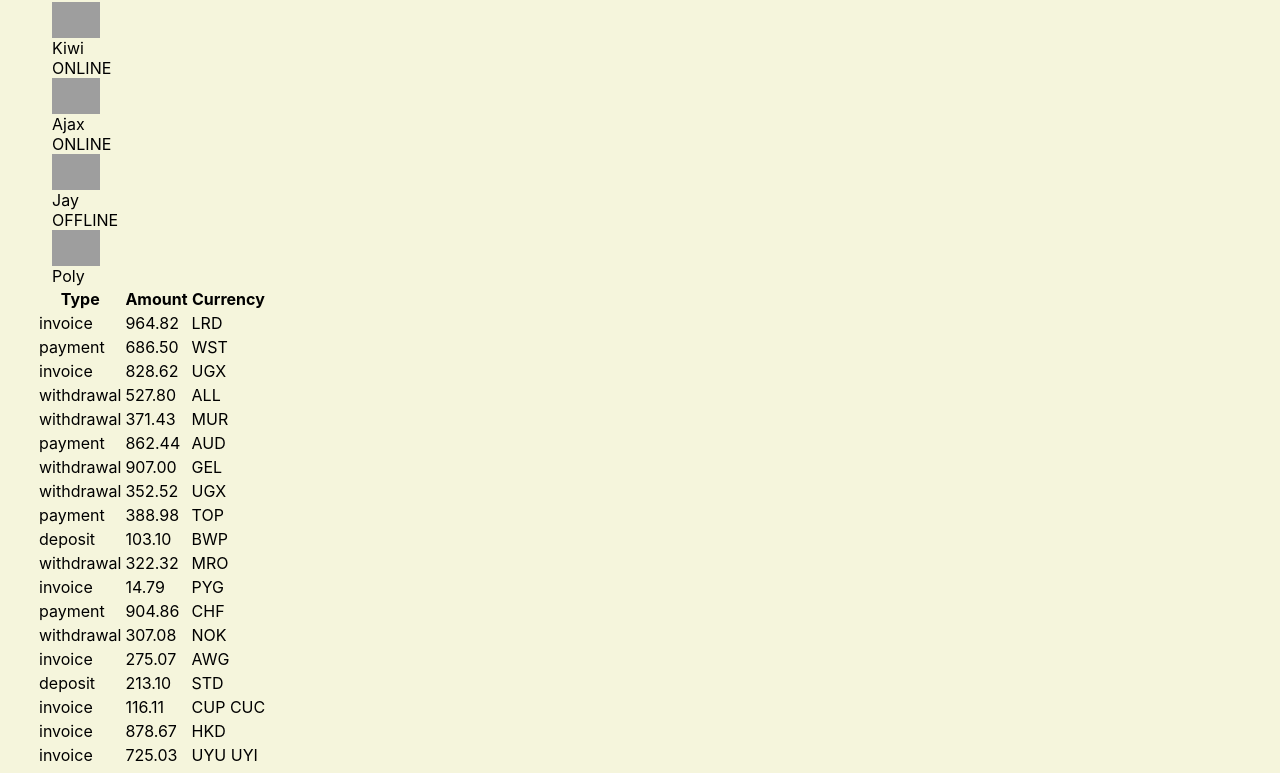
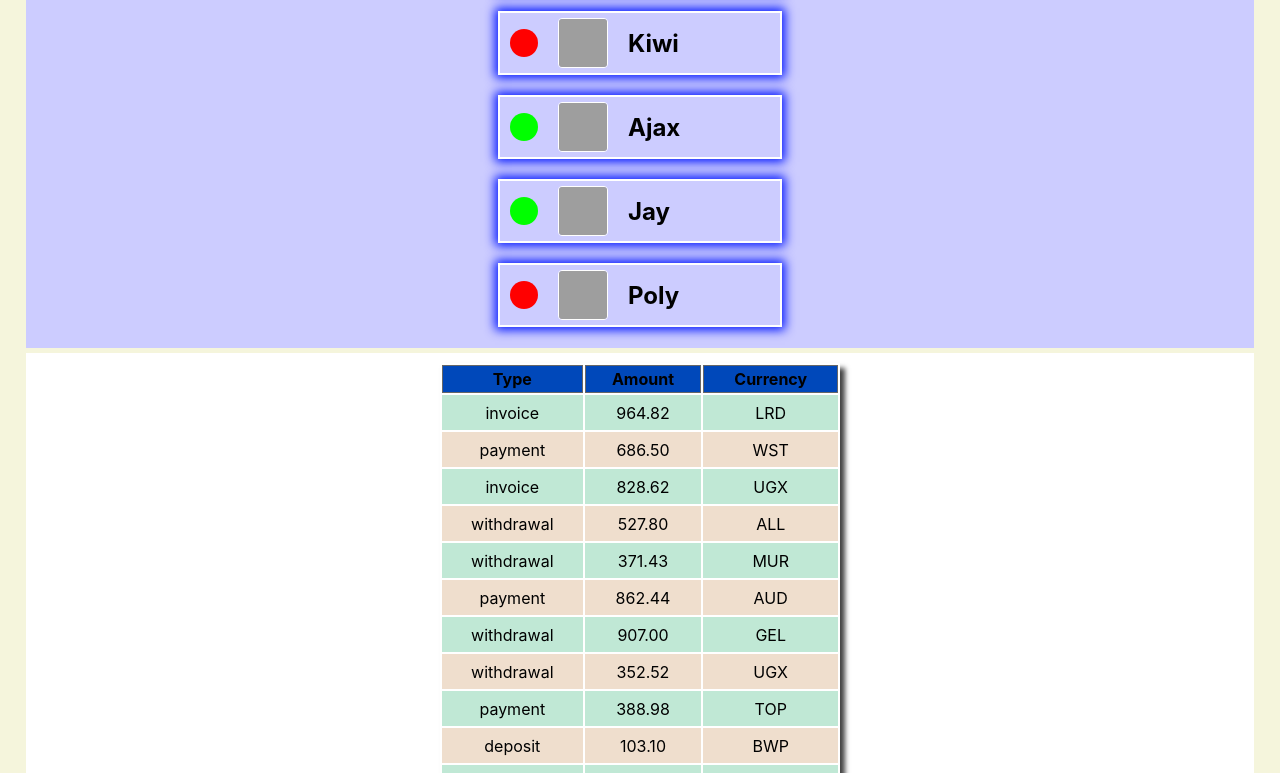
Before and after one commit to AlexandrOAV/goit-react-hw-01-components, a React (Create React App) app: page / in a window 1280 px wide. Shown: the part 507-1280 px from the top of the page. Built offline with nearby package versions, Linux system fonts and the light colour scheme; grey boxes are pictures that could not be loaded.

Commit message:
160723=2355

```diff
--- a/src/components/App.jsx
+++ b/src/components/App.jsx
@@ -15,7 +15,7 @@ export const App = () => {
       <Profile user={user} />
       <Statistics title="Upload stats" stats={data} />
       <FriendList friends={friends} />
-      <TransactionHistory items={transactions} />;
+      <TransactionHistory items={transactions} />
     </Container>
   );
 };
--- a/src/components/FriendList/FriendList.jsx
+++ b/src/components/FriendList/FriendList.jsx
@@ -1,21 +1,21 @@
 import { Container } from 'components/App.styled';
 import PropTypes from 'prop-types';
+import {
+  FriendSection,
+  FriendsUl,
+} from './FriendList.styled';
+import FriendListItem from './FriendListItem';
 const FriendList = ({ friends }) => {
-
     return (
-      <section className="friends-list">
+      <FriendSection>
         <Container>
-        <ul>
-            {friends.map(({ id, avatar, name, isOnline})=>{
-                return (<li key={id} className="item">
-                    {isOnline?(<span className="status on-line">ONLINE</span>):(<span className="status off-line">OFFLINE</span>)}
-  <img className="avatar" src={avatar} alt="User avatar" width="48" />
-                    <p className="name">{name}</p>
-            </li>)
-            })}
-          </ul>
+          <FriendsUl>
+         {friends.map(({ id, avatar, name, isOnline }) => (
+           <FriendListItem key={id} avatar={avatar} name={name} status={isOnline}  />
+    ))}
+          </FriendsUl>
           </Container>
-      </section>
+      </FriendSection>
 
     );
 };
--- a/src/components/FriendList/FriendList.styled.js
+++ b/src/components/FriendList/FriendList.styled.js
@@ -1 +1,20 @@
 import styled from 'styled-components';
+
+
+export const FriendSection = styled.section`
+ margin-top:10px ;
+ width: 100%;
+ background-color: #CCCCFF;
+ text-align: center;
+ padding:20px 0;
+    `;
+export const FriendsUl = styled.ul`
+display: flex;
+flex-direction:column;
+gap:20px;
+justify-content: start;
+align-items: center;
+  text-align: center;
+  border: 1px solid #CCCCFF;
+  margin: 0 auto;
+  `
--- /dev/null
+++ b/src/components/FriendList/FriendListItem.jsx
@@ -0,0 +1,25 @@
+import {
+    FriendAvatar,
+    FriendsLi,
+    Name,
+    Status,
+} from './FriendListItem.styled';
+import PropTypes from 'prop-types';
+
+const FriendListItem = ({ avatar, name, status }) => {
+    return (
+    <FriendsLi>
+            <Status status={status}></Status>
+      <FriendAvatar src={avatar} alt="User avatar" width="48" />
+      <Name>{name}</Name>
+    </FriendsLi>
+  );
+};
+
+FriendListItem.propTypes = {
+  avatar: PropTypes.string.isRequired,
+  name: PropTypes.string.isRequired,
+  status: PropTypes.bool.isRequired,
+};
+
+export default FriendListItem;
--- /dev/null
+++ b/src/components/FriendList/FriendListItem.styled.js
@@ -0,0 +1,32 @@
+import styled from 'styled-components';
+export const FriendsLi = styled.li`
+display: flex;
+gap:20px;
+justify-content: start;
+align-items: center;
+width:100%;
+max-width: 260px;
+padding: 5px 10px;
+border: 2px solid #ffffff;
+box-shadow: 0px 0px 10px 3px rgba(0,21,255,1);
+&:hover{
+    box-shadow: 0px 0px 10px 3px rgba(0,0,0,1);
+}
+`
+ export const FriendAvatar = styled.img`
+  width: 48px;
+  height: 48px;
+  border-radius: 4px;
+  border: 1px solid #ffffff;
+  `;
+
+export const Status = styled.span`
+border-radius: 50%;
+width: 28px;
+height: 28px;
+background-color: ${({ status }) => status ? '#00FF00' : '#FF0000'};
+`
+export const Name = styled.p`
+font-size: 24px;
+  font-weight: bold;
+`
--- a/src/components/Profile/Profile.styled.js
+++ b/src/components/Profile/Profile.styled.js
@@ -46,7 +46,6 @@ export const Stats = styled.ul`
 display: flex;
 justify-content: space-around;
 text-align: center;
-/* gap:10px; */
 width: 100%;
 margin-top: 5px;
 font-size:18px;
--- a/src/components/Statistics/prosto.css
+++ b/src/components/Statistics/prosto.css
@@ -1,3 +1,3 @@
 .i{
-  background-color: aqua;
+  background-color:transparent;
 }
--- a/src/components/TransactionHistory/TransactionHistory.jsx
+++ b/src/components/TransactionHistory/TransactionHistory.jsx
@@ -1,26 +1,32 @@
+import { Container } from 'components/App.styled';
 import PropTypes from 'prop-types';
+import { HeadTable, Table, TableSection, Tbody, TbodyTr } from './TransactionHistory.styled';
 const TransactionHistory = ({ items }) => {
   return (
-    <table className="transaction-history">
-      <thead>
+  <TableSection>
+    <Container>
+      <Table>
+      <HeadTable>
         <tr>
           <th>Type</th>
           <th>Amount</th>
           <th>Currency</th>
         </tr>
-      </thead>
-      <tbody>
+      </HeadTable>
+      <Tbody>
         {items.map(({ id, type, amount, currency }) => {
           return (
-            <tr key={id}>
+            <TbodyTr key={id}>
               <td>{type}</td>
               <td>{amount}</td>
               <td>{currency}</td>
-            </tr>)
+            </TbodyTr>)
         })}
-      </tbody>
-    </table>
-  )
+      </Tbody>
+    </Table>
+      </Container>
+      </TableSection>
+   )
 };
 TransactionHistory.propTypes = {
   items: PropTypes.arrayOf(
--- /dev/null
+++ b/src/components/TransactionHistory/TransactionHistory.styled.js
@@ -0,0 +1,31 @@
+import styled from 'styled-components';
+export const TableSection = styled.section`
+ width: 100%;
+ background-color: #ffffff;
+ text-align: center;
+ padding:10px 0;
+ margin-top: 5px;`
+export const Table = styled.table`
+ margin: 0 auto;
+ width: 100%;
+ box-shadow: 5px 5px 5px 0px rgba(0,0,0,0.75);
+ max-width:400px;`
+export const HeadTable = styled.thead`
+ background-color: #0048BA;
+ th{
+ border: 1px solid #676767;
+ padding: 3px;
+ }
+`
+export const Tbody = styled.tbody`
+text-align: center;
+font-size: 16px;
+`
+export const TbodyTr = styled.tr`
+&:nth-child(even){
+    background-color:#EFDECD;
+}
+&:nth-child(odd){
+    background-color:#C0E8D5;}
+padding: 10px;
+height: 35px;`
--- a/src/index.css
+++ b/src/index.css
@@ -22,7 +22,6 @@ img {
   display: block;
   max-width: 100%;
   height: auto;
-
 }
 body {
   margin: 0;
@@ -39,5 +38,5 @@ code {
 }
 #root {
   background-color: beige;
-  padding: 20px;
+  padding: 10px;
 }
```
Also changed, not shown: 1 other file (tests, documents, lock files or other folders).
